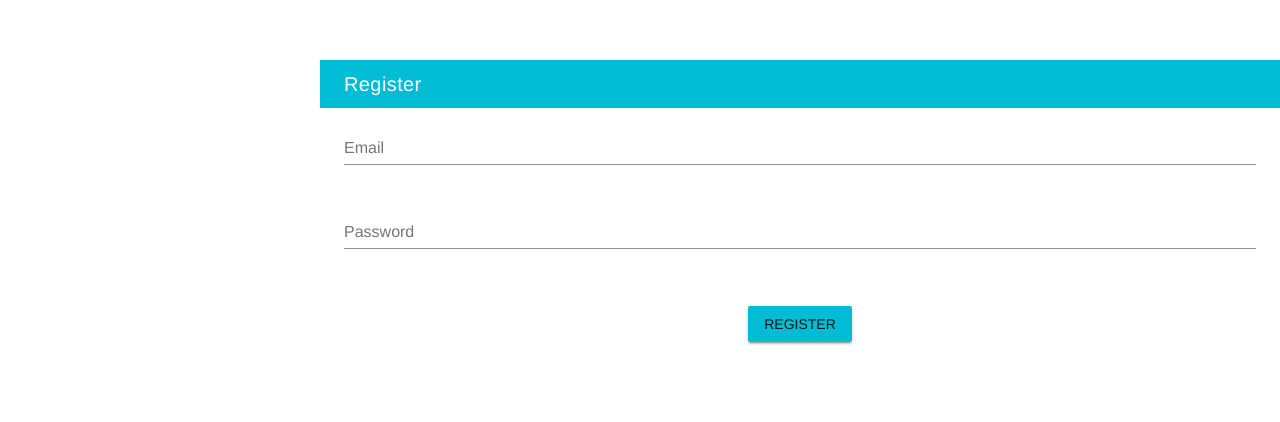
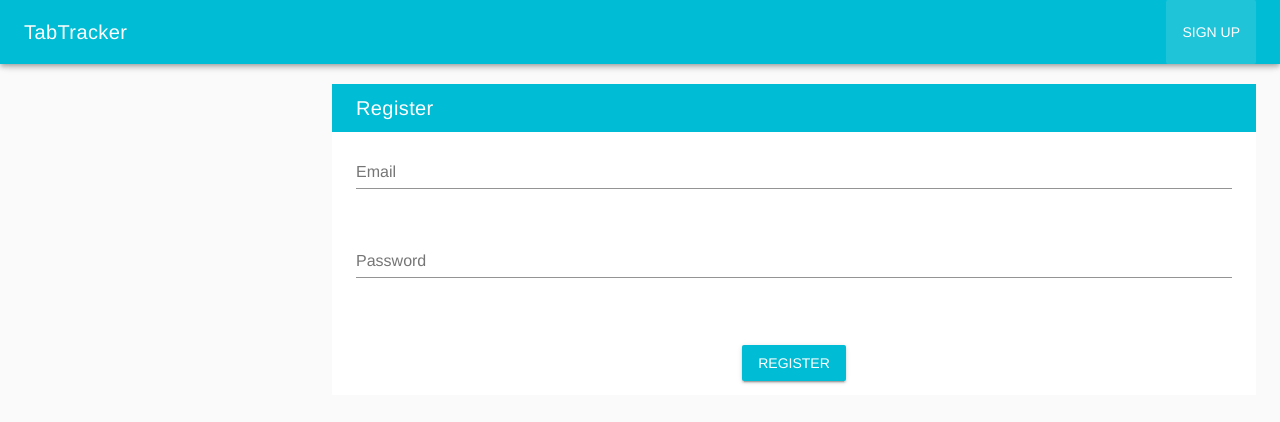
Before and after one commit to voidsteed/tab-tracker, a Vue app in the folder client/: page /#/register in a window 1280 px wide. Shown: the top 422 px of the page. Built offline with nearby package versions, Linux system fonts and the light colour scheme.

Commit message:
ep3 19:25

```diff
--- a/client/src/App.vue
+++ b/client/src/App.vue
@@ -1,12 +1,23 @@
 <template>
   <div id="app">
-    <router-view/>
+    <v-app>
+      <page-header/>
+      <main>
+        <v-container fluid>
+          <router-view/>
+        </v-container>
+      </main>
+    </v-app>
   </div>
 </template>
 
 <script>
+import PageHeader from '@/components/Header.vue'
 export default {
-  name: 'app'
+  name: 'app',
+  components: {
+    PageHeader
+  }
 }
 </script>
 
@@ -19,7 +30,8 @@
   color: #2c3e50;
   margin-top: 60px;
 }
-.input-group--text-field input{
-  border-bottom: 1px solid black
+.input-group--text-field input {
+  border-bottom: 1px solid black;
 }
+
 </style>
--- /dev/null
+++ b/client/src/components/Header.vue
@@ -0,0 +1,31 @@
+<template>
+  <v-toolbar fixed class="cyan" dark>
+    <v-toolbar-title class="mr-4">
+      TabTracker
+    </v-toolbar-title>
+    <!-- <v-toolbar-items>
+      <v-btn flat fark>
+        Browse
+      </v-btn>
+    </v-toolbar-items> -->
+    <v-spacer></v-spacer>
+    <v-toolbar-items>
+      <v-btn flat dark to='register'>
+          Sign Up
+      </v-btn>
+    </v-toolbar-items>
+  </v-toolbar>
+</template>
+
+<script>
+export default {
+  methods: {
+    navigateTo (route) {
+      this.$router.push(route)
+    }
+  }
+}
+</script>
+
+<style scoped>
+</style>
--- a/client/src/components/Register.vue
+++ b/client/src/components/Register.vue
@@ -20,7 +20,7 @@
           <div class="error" v-html="error"/>
           <br>
           <v-btn
-            class="cyan"
+            class="cyan" dark
             @click="register">
             Register
           </v-btn>
```
